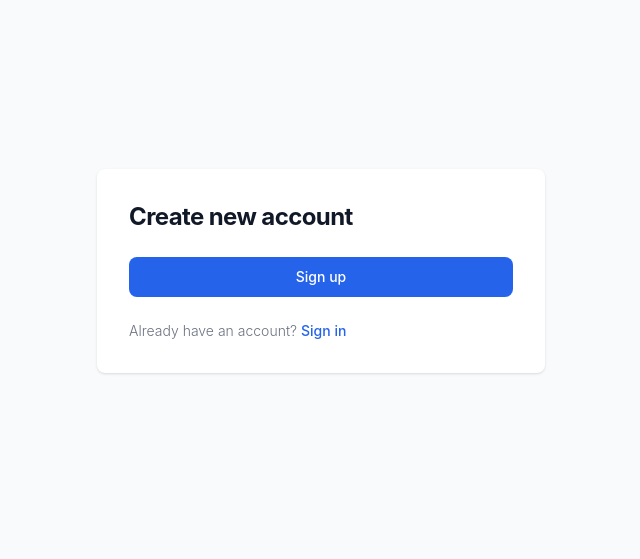
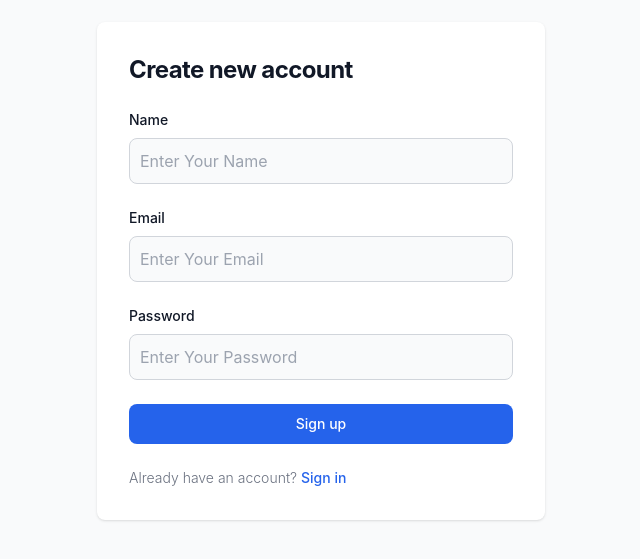
Before and after one commit to AdityaLatta/demo, a Next.js app: page /signup in a window 1280 px wide. Shown: the part 129-688 px from the top of the page, without its empty margins (319-959 px from the left). Built offline with nearby package versions, Linux system fonts and the light colour scheme; no server answers; the database is empty.

Commit message:
Change Input

```diff
--- /dev/null
+++ b/app/_components/FormInput.tsx
@@ -0,0 +1,33 @@
+import React from "react";
+
+const FormInput = ({
+	children,
+	type,
+	placeholder,
+	name,
+}: {
+	children: React.ReactNode;
+	type: string;
+	placeholder: string;
+	name: string;
+}) => {
+	return (
+		<div>
+			<label
+				htmlFor="email"
+				className="mb-2 block text-sm font-medium text-gray-900 dark:text-white">
+				{children}
+			</label>
+			<input
+				type={type}
+				name={name}
+				id={type}
+				className="block w-full rounded-lg border border-gray-300 bg-gray-50 p-2.5 text-gray-900 focus:border-primary-600 focus:ring-primary-600 dark:border-gray-600 dark:bg-gray-700 dark:text-white dark:placeholder-gray-400 dark:focus:border-blue-500 dark:focus:ring-blue-500"
+				placeholder={placeholder}
+				required={true}
+			/>
+		</div>
+	);
+};
+
+export default FormInput;
--- a/app/_components/input.tsx
+++ /dev/null
@@ -1,35 +0,0 @@
-import React from "react";
-
-const Input = ({
-	children,
-	type,
-	placeholder,
-	name,
-}: {
-	children: React.ReactNode;
-	type: string;
-	placeholder: string;
-	name: string;
-}) => {
-	return (
-		<>
-			<div>
-				<label
-					htmlFor="email"
-					className="mb-2 block text-sm font-medium text-gray-900 dark:text-white">
-					{children}
-				</label>
-				<input
-					type={type}
-					name={name}
-					id={type}
-					className="block w-full rounded-lg border border-gray-300 bg-gray-50 p-2.5 text-gray-900 focus:border-primary-600 focus:ring-primary-600 dark:border-gray-600 dark:bg-gray-700 dark:text-white dark:placeholder-gray-400 dark:focus:border-blue-500 dark:focus:ring-blue-500"
-					placeholder={placeholder}
-					required={true}
-				/>
-			</div>
-		</>
-	);
-};
-
-export default Input;
--- a/app/login/page.tsx
+++ b/app/login/page.tsx
@@ -4,7 +4,7 @@ import Link from "next/link";
 import Button from "../_components/Button";
 import { loginhandler } from "../actions/authActions";
 import { useFormState } from "react-dom";
-import Input from "../_components/Input";
+import FormInput from "../_components/FormInput";
 
 const Page = () => {
 	const [loginState, login] = useFormState(loginhandler, undefined);
@@ -18,23 +18,23 @@ const Page = () => {
 							Sign in to your account
 						</h1>
 						<form action={login} className="space-y-4 md:space-y-6">
-							<Input
+							<FormInput
 								type="email"
 								placeholder="Email"
 								name="email">
 								Email
-							</Input>
+							</FormInput>
 							{loginState?.errors?.email && (
 								<p className="text-red-500 text-xs">
 									{loginState.errors.email}
 								</p>
 							)}
-							<Input
+							<FormInput
 								type="password"
 								placeholder="Password"
 								name="password">
 								Password
-							</Input>
+							</FormInput>
 							{loginState?.errors?.password && (
 								<p className="text-red-500 text-xs">
 									{loginState.errors.password}
--- a/app/signup/page.tsx
+++ b/app/signup/page.tsx
@@ -4,7 +4,7 @@ import Link from "next/link";
 import Button from "../_components/Button";
 import { signuphandler } from "../actions/authActions";
 import { useFormState } from "react-dom";
-// import Input from "../_components/Input";
+import FormInput from "../_components/FormInput";
 
 const Page = () => {
 	const [signupState, signup] = useFormState(signuphandler, undefined);
@@ -20,34 +20,34 @@ const Page = () => {
 						<form
 							action={signup}
 							className="space-y-4 md:space-y-6">
-							{/* <Input
+							<FormInput
 								type="text"
 								placeholder="Enter Your Name"
 								name="name">
 								Name
-							</Input> */}
+							</FormInput>
 							{signupState?.errors?.name && (
 								<p className="text-red-500 text-xs">
 									{signupState.errors.name}
 								</p>
 							)}
-							{/* <Input
+							<FormInput
 								type="email"
 								placeholder="Enter Your Email"
 								name="email">
 								Email
-							</Input> */}
+							</FormInput>
 							{signupState?.errors?.email && (
 								<p className="text-red-500 text-xs">
 									{signupState.errors.email}
 								</p>
 							)}
-							{/* <Input
+							<FormInput
 								type="password"
 								placeholder="Enter Your Password"
 								name="password">
 								Password
-							</Input> */}
+							</FormInput>
 							{signupState?.errors?.password && (
 								<p className="text-red-500 text-xs">
 									{signupState.errors.password}
```
